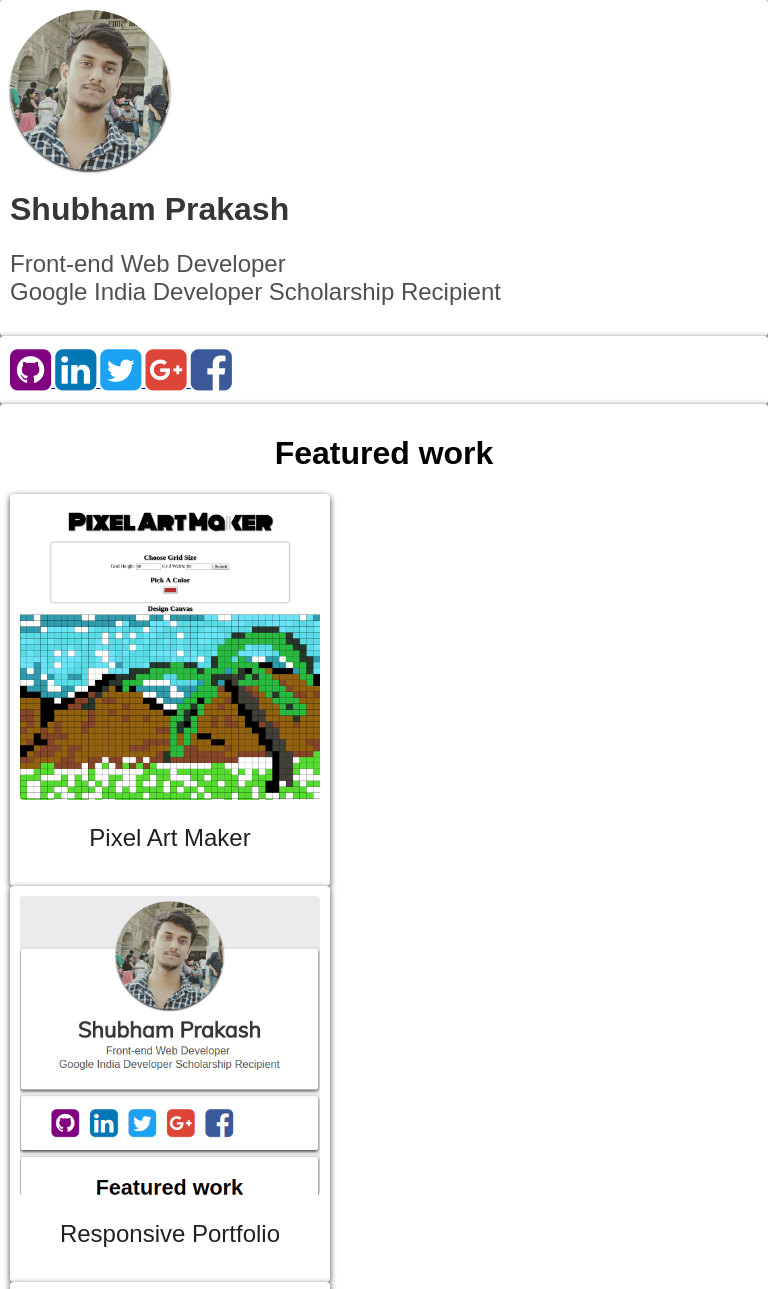
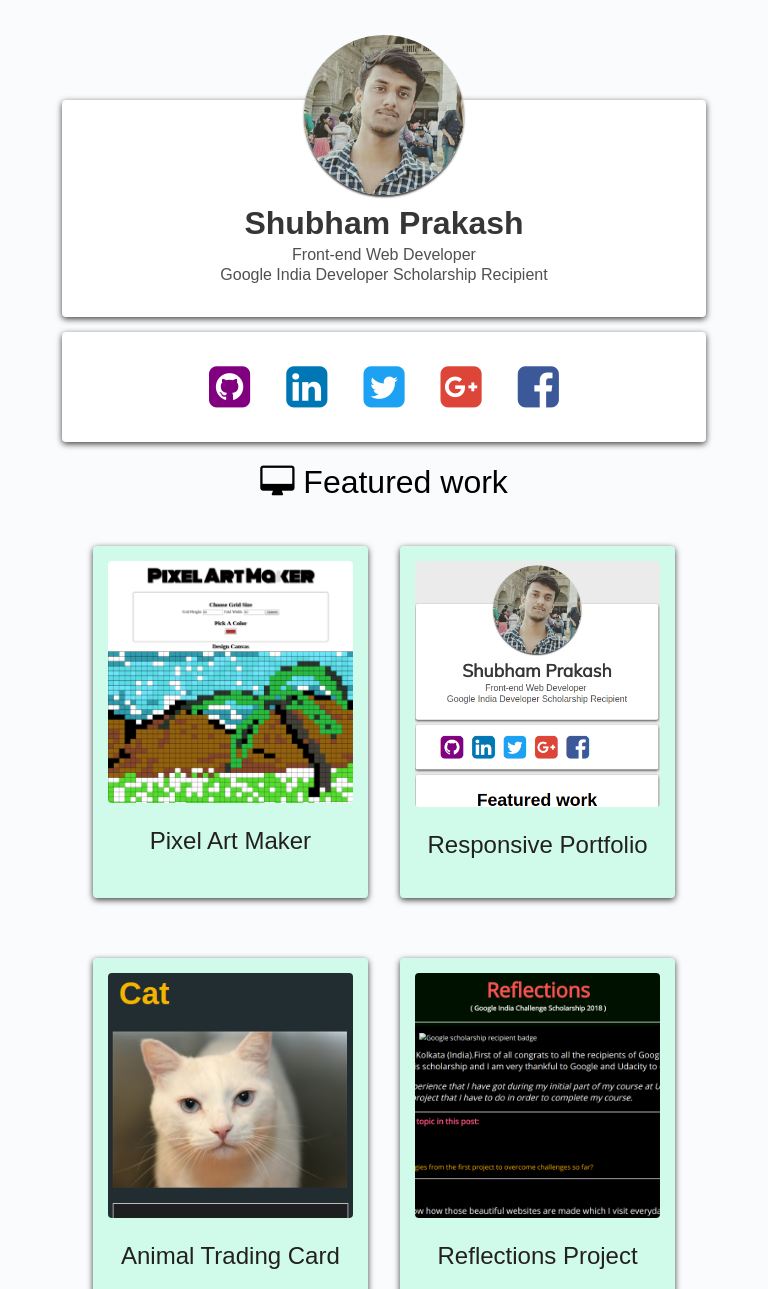
Before and after one commit to iShubhamPrakash/udacity-portfolio-project, a plain HTML site: page index.html in a window 768 px wide. Shown: the top 1289 px of the page. Drawn offline with nearby package versions, Linux system fonts and the light colour scheme; a web font is replaced by a local one.

Commit message:
Added layout tweaks for tablet screens

```diff
--- a/css/style.css
+++ b/css/style.css
@@ -1,12 +1,29 @@
 /******************** MAIN CSS *************************/
-
-/*******************************************************/
 
 body {
     margin: 0;
     padding: 0;
-    background-color: #ebebeb;
+    background-color: #fafbfc;
 }
+
+/**********to give an element a card look ***************/
+
+.card {
+    background-color: rgb(255, 255, 255);
+    border-radius: 4px;
+    box-shadow: 0px 2px 6px 0px rgba(0, 0, 0, 0.75);
+    padding: 15px;
+}
+
+/*********to align an element at the center****************/
+
+.center {
+    display: block;
+    margin-left: auto;
+    margin-right: auto;
+}
+
+/*****************************************************************************/
 
 .profile-pic {
     border-radius: 50%;
@@ -27,11 +44,19 @@ body {
     font-weight: normal;
 }
 
+/**************************************************************************/
+
 .project-card-head,
 .skill-card-head {
-    font-family: 'Exo', sans-serif;
-    font-weight: bold;
+    font-family: 'Orbitron', sans-serif;
+    font-weight: normal;
     text-align: center;
+}
+
+.project,
+.skill {
+display: flex;
+flex-wrap: wrap;
 }
 
 .project-box,
@@ -68,7 +93,7 @@ body {
     box-shadow: 0px 2px 6px 0px rgba(87, 2, 9, 0.75);
 }
 
-/* customization of font awesome contact icons*/
+/********** customization of font awesome contact icons***************/
 
 .github {
     color: #800080;
@@ -90,63 +115,51 @@ body {
     color: #3b5998;
 }
 
-/*footer section */
+/***********************footer section **********************/
 
 .footer {
-    background-color: rgb(77, 77, 77);
+    background-color: rgb(58, 58, 58);
     padding: 10px;
 }
 
 .footer-note {
-    color: white;
+    color: rgb(221, 221, 221);
     font-family: 'Exo', sans-serif;
     text-align: center;
     line-height: 1.25em;
 }
 
-/*to give an element a card look */
+/********************** CSS FOR RESPONSIVE DESIGN ***************************/
 
-.card {
-    background-color: rgb(255, 255, 255);
-    border-radius: 4px;
-    box-shadow: 0px 2px 6px 0px rgba(0, 0, 0, 0.75);
-    padding: 10px;
-}
+/****** Responsive design for mobile and tablet sized device screens-*******/
 
-/*to align an element at the center*/
-
-.center {
-    display: block;
-    margin-left: auto;
-    margin-right: auto;
-}
-
-/************* CSS FOR RESPONSIVE DESIGN **************/
-
-/******************************************************/
-
-/* Responsive design for mobile sized device screens- */
-
-@media screen and (max-width:500px) {
+@media screen and (max-width:1024px) {
     .profile,
     .contact,
     .project,
     .skill {
-        margin: 10px;
+        width:80%;
+        margin: 15px;
+        margin-left:auto;
+        margin-right:auto;
     }
+
     .profile {
         margin-top: 100px;
     }
+
     .profile-pic {
         margin-top: -80px;
         display: block;
         margin-left: auto;
         margin-right: auto;
     }
+
     .name {
         margin-top: -90px;
         text-align: center;
     }
+
     .about {
         margin-top: -20px;
         padding: 2px;
@@ -154,27 +167,35 @@ body {
         text-align: center;
         line-height: 1.25em;
     }
+
     .contact-link {
         text-decoration: unset;
     }
+
     .contact-logo-holder {
-        margin-left: 7%;
+        text-align: center;
     }
+
     .contact-logo {
         padding: 6px;
-        margin-left: auto;
+        margin:0;
     }
+
     .project-box,
     .skill-box {
         width: 90%;
-        margin: 20px auto;
+        margin: 30px auto;
         background-color: rgb(208, 250, 234);
     }
+
     .project-pic,
     .skill-pic {
         width: 100%;
         border-radius: 4px;
+        margin-left: auto;
+        margin-right: auto;
     }
+
     .project-name,
     .skill-name {
         text-align: center;
@@ -183,12 +204,44 @@ body {
         color: rgb(34, 32, 32);
         font-weight: normal;
     }
+
+    .project-card-head,
+    .skill-card-head {
+        margin-bottom: 0;
+       text-align: center;
+    }
+
 }
 
-/* Responsive design for tablet devices */
+@media screen and (max-width:355px) {
+    .contact-logo {
+        padding: 2px;
+        margin:0;
+    }
+}
 
-@media screen and (min-width: 501px) and (max-width: 1024px) {}
+/*********** Responsive design tweaks for tablet devices ****************/
 
-/* Responsive design for laptop and big screens */
+@media screen and (min-width: 501px) and (max-width: 1024px) {
+
+    .profile,
+    .contact {
+        width:80%;
+        margin-left:auto;
+        margin-right:auto;
+    }
+
+    .contact-logo {
+        padding: 16px;
+    }
+
+    .project-box,
+    .skill-box {
+        width:40%;
+        display: unset;
+    }
+}
+
+/******** Responsive design tweaks for laptop and big screens ***********/
 
 @media screen and (min-width:1025px) {}
--- a/index.html
+++ b/index.html
@@ -59,55 +59,55 @@
 
     <!-- PROJECT SECTION -->
 
-    <div class="project card">
-        <h1 class="project-card-head">Featured work</h1>
+    <h1 class="project-card-head"><i class="fa fa-desktop"></i>  Featured work</h1>
+
+    <div class="project">
+        <!-- PROJECT CARD 1 -->
         <div class="project-box card">
             <a href="https://i-shubhamprakash.github.io/pixel-art-maker/" target="_blank" class="project-link">
                 <img src="images/pixelartmaker.png" class="project-pic" alt="Pixel art maker project">
                 <p class="project-name">Pixel Art Maker</p>
             </a>
-
         </div>
 
+        <!-- PROJECT CARD 2 -->
         <div class="project-box card">
             <a href="https://i-shubhamprakash.github.io/udacity-portfolio-project/" target="_blank" class="project-link">
                 <img src="images/portfolio.png" class="project-pic" alt="Portfolio project">
                 <p class="project-name">Responsive Portfolio</p>
             </a>
-
         </div>
 
+        <!-- PROJECT CARD 3 -->
         <div class="project-box card">
             <a href="https://i-shubhamprakash.github.io/udacity-animal-trading-card/" target="_blank" class="project-link">
                 <img src="images/animaltradingcard.png" class="project-pic" alt="Animal trading card project">
                 <p class="project-name">Animal Trading Card</p>
             </a>
-
         </div>
 
+        <!-- PROJECT CARD 4 -->
         <div class="project-box card">
             <a href="https://i-shubhamprakash.github.io/udacity-reflections/" target="_blank" class="project-link">
                 <img src="images/reflection.png" class="project-pic" alt="Reflections Project">
                 <p class="project-name">Reflections Project</p>
             </a>
-
         </div>
 
+        <!-- PROJECT CARD 5 -->
         <div class="project-box card">
             <a href="https://i-shubhamprakash.github.io/udacity-mockup/" target="_blank" class="project-link">
                 <img src="images/mockup.png" class="project-pic" alt="Mockup project">
                 <p class="project-name">Udacity Mockup Project</p>
             </a>
-
         </div>
 
-
+        <!-- PROJECT CARD 6 -->
         <div class="project-box card">
             <a href="https://i-shubhamprakash.github.io/web-calculator/" target="_blank" class="project-link">
                 <img src="images/calculator.png" class="project-pic" alt="Calculator project">
                 <p class="project-name">Web Calculator Project</p>
             </a>
-
         </div>
     </div>
 
@@ -115,29 +115,40 @@
 
     <!-- SKILLS SECTION -->
 
-    <div class="skill card">
-        <h1 class="skill-card-head">Skills</h1>
+    <h1 class="skill-card-head"><i class="fa fa-trophy"></i> Skills</h1>
+    <div class="skill">
 
+        <!-- SKILL CARD 1 -->
         <div class="skill-box card">
             <img src="images/skill/html.png" class="skill-pic" alt="html skill">
             <p class="skill-name">HTML 5</p>
         </div>
+
+        <!-- SKILL CARD 2 -->
         <div class="skill-box card">
             <img src="images/skill/css.png" class="skill-pic" alt="css skill">
             <p class="skill-name">CSS 3</p>
         </div>
+
+        <!-- SKILL CARD  3-->
         <div class="skill-box card">
             <img src="images/skill/js.png" class="skill-pic" alt="javascript skill">
             <p class="skill-name">JavaScript</p>
         </div>
+
+        <!-- SKILL CARD  4-->
         <div class="skill-box card">
             <img src="images/skill/jquery.png" class="skill-pic" alt="jquery skill">
             <p class="skill-name">jQuery</p>
         </div>
+
+        <!-- SKILL CARD  5-->
         <div class="skill-box card">
             <img src="images/skill/mysql.png" class="skill-pic" alt="mysql skill">
             <p class="skill-name">mySql</p>
         </div>
+
+        <!-- SKILL CARD  6-->
         <div class="skill-box card">
             <img src="images/skill/cpp.png" class="skill-pic" alt="cpp skill">
             <p class="skill-name">C++</p>
@@ -149,7 +160,9 @@
     <!-- FOOTER SECTION -->
 
     <footer class="footer">
-        <p class="footer-note">Created with <i class="fa fa-heart "></i> By Shubham Prakash <br> (shubham.prakash2308@gmail.com)</p>
+        <p class="footer-note">Made with
+            <i class="fa fa-heart "></i> by Shubham Prakash
+            <br> (shubham.prakash2308@gmail.com)</p>
     </footer>
 
 </body>
```
